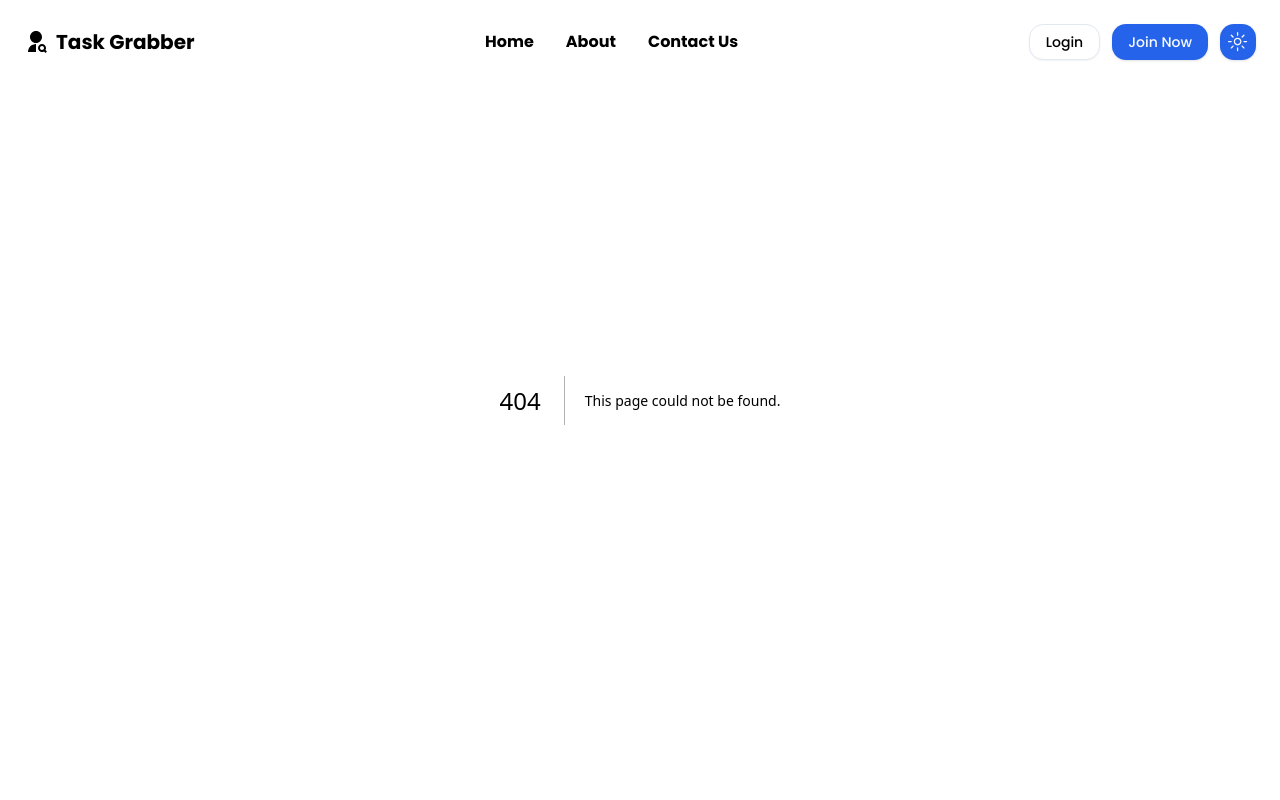
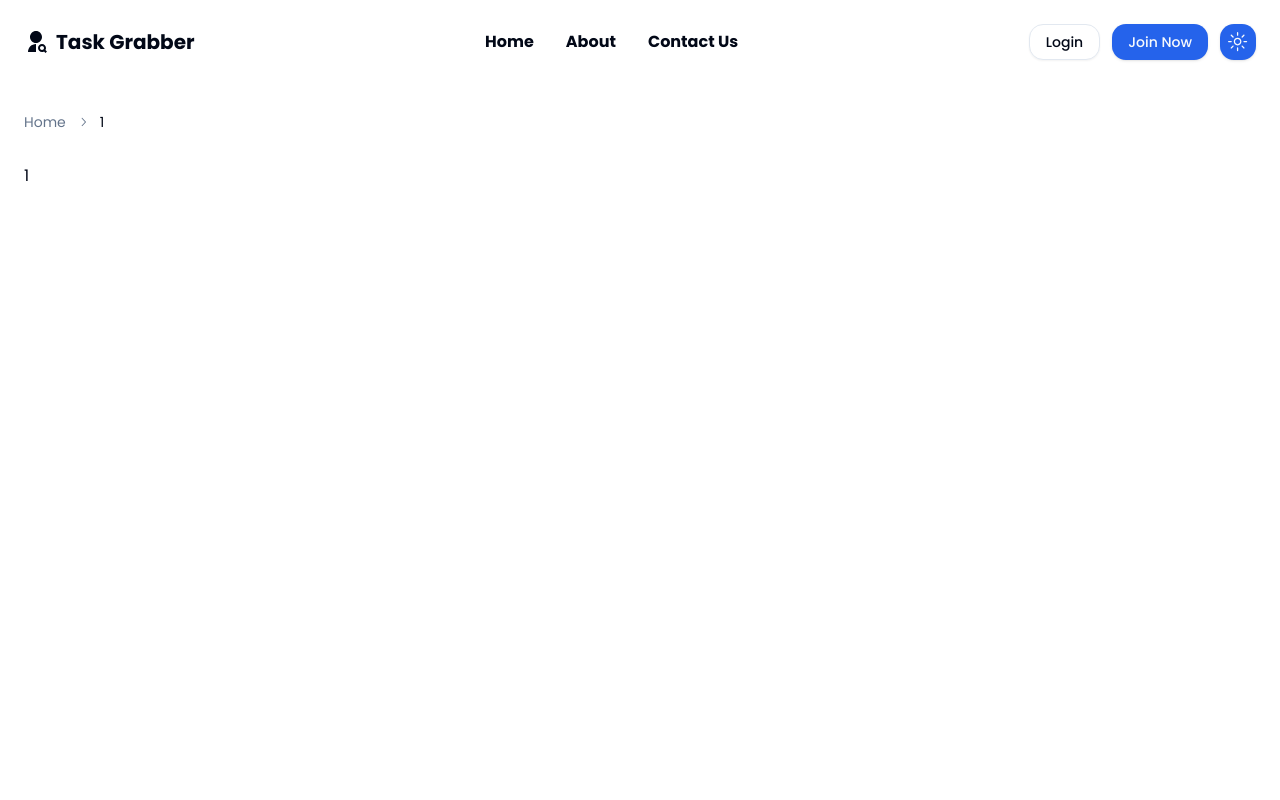
Before and after one commit to lemredd/frontend, a Next.js app: page /pdr/1 in a window 1280 px wide. Before the commit this address had no page. Shown: the top 800 px of the page. Built offline with nearby package versions, Linux system fonts and the light colour scheme.

Commit message:
feat(page): prepare `PDR` profile page

```diff
--- /dev/null
+++ b/app/(private)/pdr/[username]/page.tsx
@@ -0,0 +1,10 @@
+interface Props {
+  params: { username: string }
+}
+export default function ProviderProfilePage({ params: { username } }: Props) {
+  return (
+    <main>
+      <h1>{username}</h1>
+    </main>
+  )
+}
```
